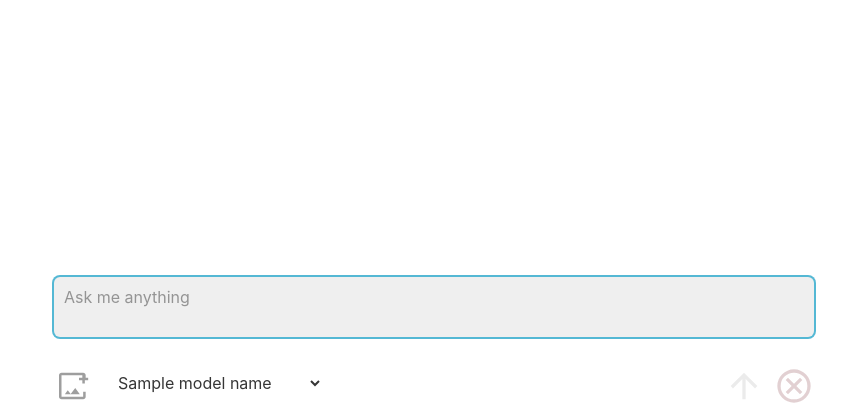
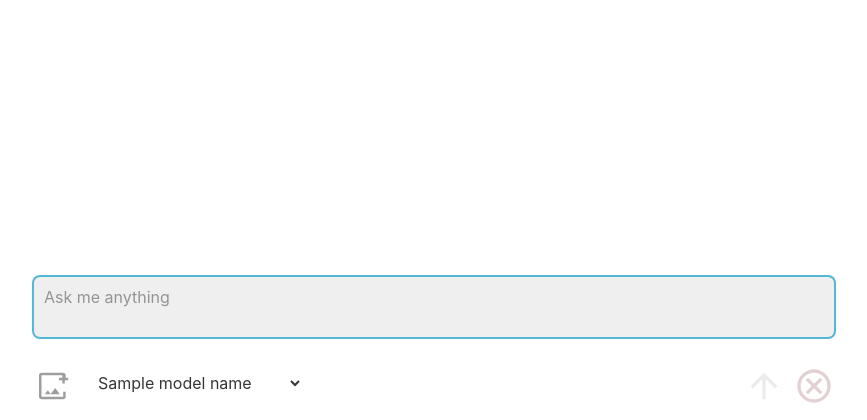
Before and after one commit to diversen/chat-client, a Python web app: template chat_client/templates/home/chat.html in a window 1280 px wide. Shown: the part 380-800 px from the top of the page, without its empty margins (206-1073 px from the left). Run offline with Jinja, Linux system fonts and the light colour scheme; the template is opened without the code that fills it: most values are stand-ins (such as "Sample title", 1, 10 or a date in 2020).

Commit message:
control page width with a single variable

```diff
--- a/chat_client/static/css/default.css
+++ b/chat_client/static/css/default.css
@@ -74,6 +74,14 @@ nav svg {
 }
 
 
+.base-container {
+    width: 100%;
+    max-width: var(--width);
+    margin-left: auto;
+    margin-right: auto;
+    box-sizing: border-box;
+}
+
 .default-container {
     max-width: 100%;
     width: var(--width);
@@ -89,23 +97,18 @@ nav svg {
 }
 
 .chat-container {
-    width: 100%;
     padding-top: var(--main-menu-top);
     overflow-wrap: anywhere;
 }
 
-#responses,
-#prompt {
+#responses {
+    width: 100%;
     max-width: var(--width);
-    width: 100%;
     margin-left: auto;
     margin-right: auto;
     box-sizing: border-box;
-}
-
-#responses {
     overflow: visible;
-    padding: 0 20px calc(20px + var(--prompt-height, 120px));
+    padding: 0 0 calc(20px + var(--prompt-height, 120px));
     scrollbar-width: thin;
     white-space: normal;
     margin-top: 0;
@@ -117,11 +120,33 @@ nav svg {
     color: var(--text-main);
     position: fixed;
     bottom: 0;
-    left: 50%;
-    transform: translateX(-50%);
+    left: 0;
+    right: 0;
     z-index: 50;
-    padding: 10px 20px;
+    width: 100%;
+    box-sizing: border-box;
+    padding: 10px 0;
     background-color: var(--background-body);
+}
+
+#prompt > form,
+#prompt > #image-preview,
+#prompt > .actions {
+    width: 100%;
+    max-width: var(--width);
+    margin-left: auto;
+    margin-right: auto;
+    box-sizing: border-box;
+}
+
+@media (max-width: 840px) {
+    .chat-container,
+    #prompt > form,
+    #prompt > #image-preview,
+    #prompt > .actions {
+        padding-left: 12px;
+        padding-right: 12px;
+    }
 }
 
 .image-preview {
```
